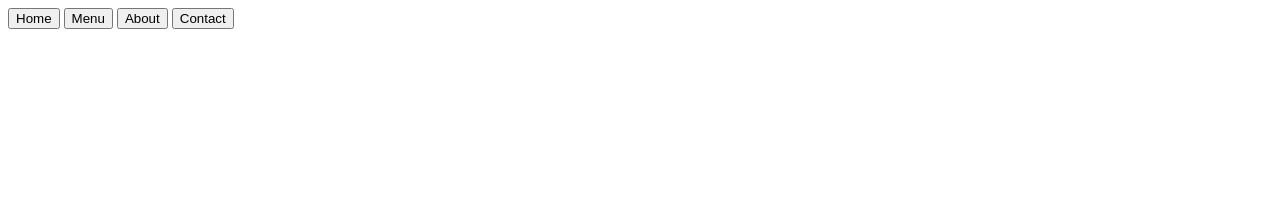
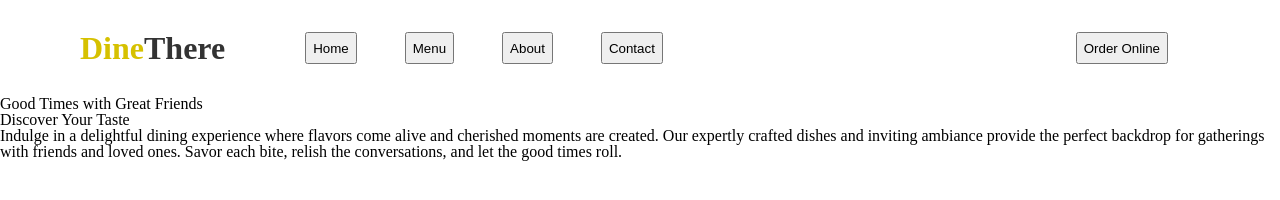
Before and after one commit to jordanperkins98/restaurantPage, a website built with webpack: page src/index.html in a window 1280 px wide. Built offline with nearby package versions, Linux system fonts and the light colour scheme.

Commit message:
started webpage layout

```diff
--- a/src/index.html
+++ b/src/index.html
@@ -1,20 +1,43 @@
 <!DOCTYPE html>
 <html lang="en">
   <head>
-    <meta charset="UTF-8">
-    <meta name="viewport" content="width=device-width, initial-scale=1.0">
+    <meta charset="UTF-8" />
+    <meta name="viewport" content="width=device-width, initial-scale=1.0" />
     <title>Document</title>
+    <link rel="stylesheet" href="style.css">
   </head>
   <body>
     <header>
       <nav>
+        <div class="left-links">
+            <h1><span class="logotext">Dine</span>There</h1>
+            <div class="tabs">
                 <button>Home</button>
                 <button>Menu</button>
                 <button>About</button>
                 <button>Contact</button>
+            </div>
+        </div>
+
+        <div class="right-links">
+            <button>Order Online</button>
+        </div>
+
+
       </nav>
     </header>
-    <div id="content"></div>
-
+    <div id="content">
+      <div id="hero">
+        <p class="hero-text">Good Times with Great Friends</p>
+        <p class="hero-subtext">Discover Your Taste</p>
+        <p class="hero-about">
+          Indulge in a delightful dining experience where flavors come alive and
+          cherished moments are created. Our expertly crafted dishes and
+          inviting ambiance provide the perfect backdrop for gatherings with
+          friends and loved ones. Savor each bite, relish the conversations, and
+          let the good times roll.
+        </p>
+      </div>
+    </div>
   </body>
 </html>
--- a/src/index.js
+++ b/src/index.js
@@ -0,0 +1 @@
+alert('It is working!');
--- /dev/null
+++ b/src/style.css
@@ -0,0 +1,104 @@
+/* http://meyerweb.com/eric/tools/css/reset/
+   v2.0 | 20110126
+   License: none (public domain)
+*/
+
+html, body, div, span, applet, object, iframe,
+h1, h2, h3, h4, h5, h6, p, blockquote, pre,
+a, abbr, acronym, address, big, cite, code,
+del, dfn, em, img, ins, kbd, q, s, samp,
+small, strike, strong, sub, sup, tt, var,
+b, u, i, center,
+dl, dt, dd, ol, ul, li,
+fieldset, form, label, legend,
+table, caption, tbody, tfoot, thead, tr, th, td,
+article, aside, canvas, details, embed,
+figure, figcaption, footer, header, hgroup,
+menu, nav, output, ruby, section, summary,
+time, mark, audio, video {
+	margin: 0;
+	padding: 0;
+	border: 0;
+	font-size: 100%;
+	font: inherit;
+	vertical-align: baseline;
+}
+/* HTML5 display-role reset for older browsers */
+article, aside, details, figcaption, figure,
+footer, header, hgroup, menu, nav, section {
+	display: block;
+}
+body {
+	line-height: 1;
+}
+ol, ul {
+	list-style: none;
+}
+blockquote, q {
+	quotes: none;
+}
+blockquote:before, blockquote:after,
+q:before, q:after {
+	content: '';
+	content: none;
+}
+table {
+	border-collapse: collapse;
+	border-spacing: 0;
+}
+
+/* End of reset.css */
+
+/* Start of style.css */
+
+html{
+    font-size: 16px;
+
+}
+
+
+nav {
+    display: flex;
+    justify-content: space-between;
+    padding: 2rem 5rem;
+    gap: 2rem;
+}
+
+.tabs{
+    display: flex;
+    gap: 3rem;
+
+}
+
+
+.left-links{
+    display: flex;
+    flex: 1 1 auto;
+    justify-content: flex-start;
+    gap: 5rem;
+
+
+}
+
+.left-links h1{
+    font-size: 2rem;
+    font-weight: 700;
+    color: #333;
+    cursor: pointer;
+}
+
+.left-links h1 span{
+    color: #d6c100;
+
+}
+
+
+
+.right-links{
+    display: flex;
+    flex: 1 1 auto;
+    justify-content: flex-end;
+    margin-right: 2rem;
+
+
+}
--- a/webpack.config.js
+++ b/webpack.config.js
@@ -1,5 +1,6 @@
 const path = require('path');
 const HtmlWebpackPlugin = require('html-webpack-plugin');
+const HtmlBeautifyPlugin = require('html-beautify-webpack-plugin');
 
 module.exports = {
     entry: './src/index.js',
@@ -11,6 +12,7 @@ module.exports = {
         new HtmlWebpackPlugin({
             template: './src/index.html',
             title: 'Restaurant Page',
-        })
+        }),
+
     ]
 };
```
Also changed, not shown: dist/bundle.js (added), dist/index.html (added). Lines whose indentation alone changed are shown as unchanged.
